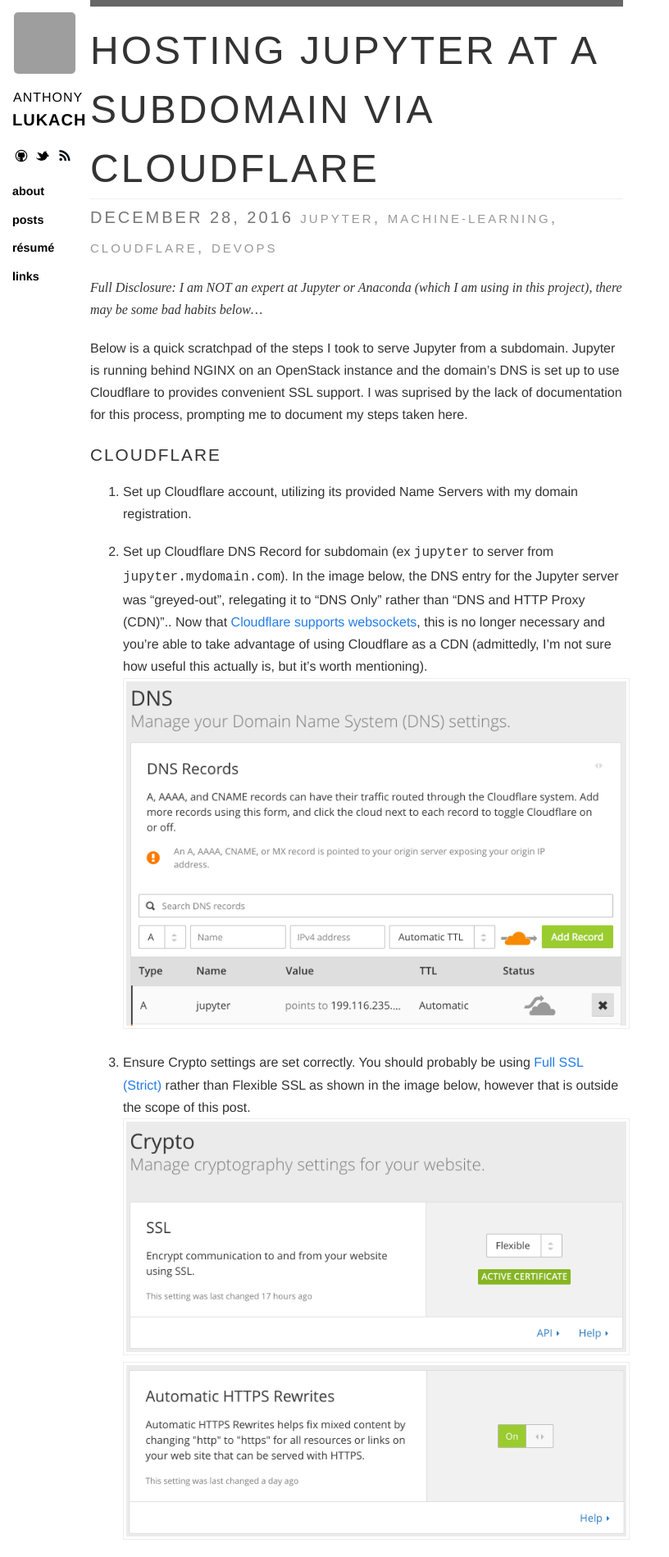
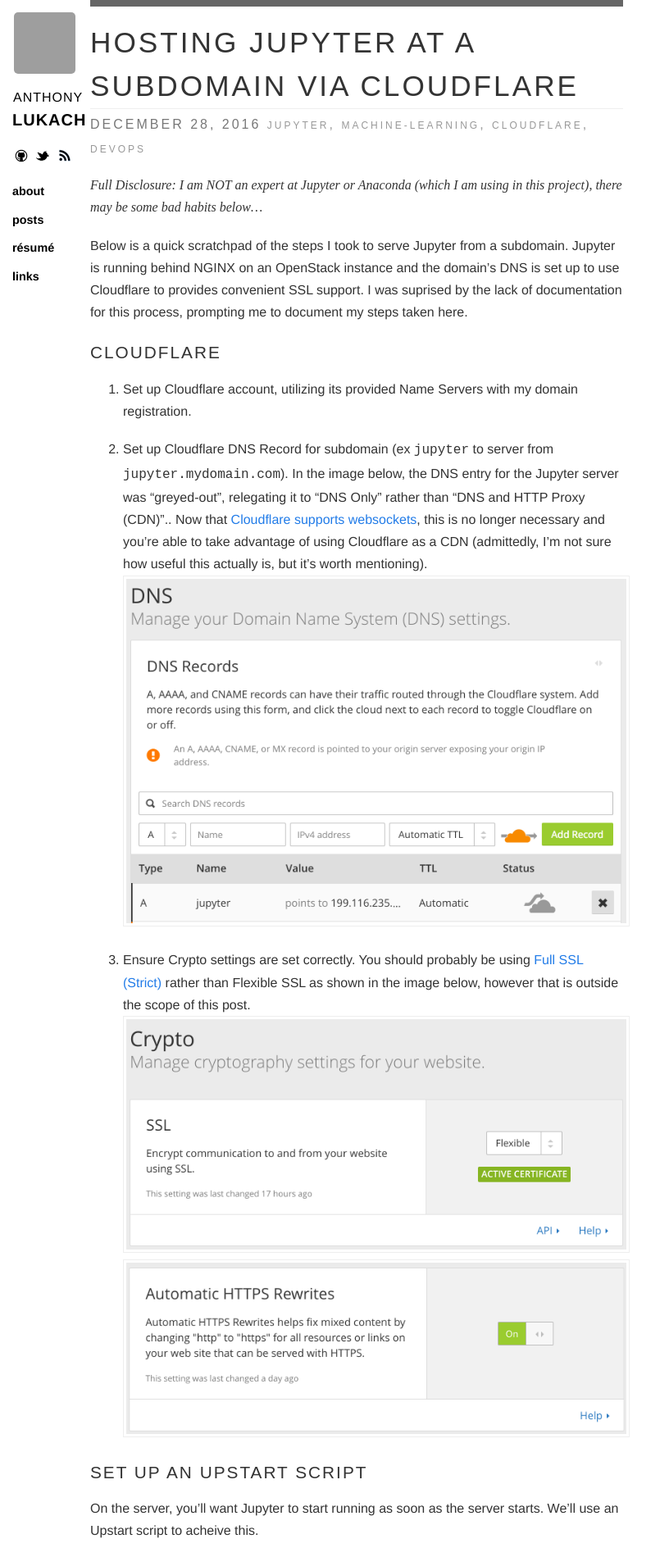
Before and after one commit to alukach/alukach.github.io, a Jekyll site: the page built from index.html, in a window 1280 px wide. Shown: the top 1899 px of the page at 82% size, without its empty margins (0-816 px from the left). Built offline with Jekyll 4.4.1, drawn with Linux system fonts in a browser that asks for light colours; nearby versions of some CDN libraries; the list of posts is cut into pages by our own code; grey boxes are pictures that could not be loaded.

Commit message:
Smaller headings

```diff
--- a/css/base.css
+++ b/css/base.css
@@ -87,8 +87,7 @@ hr {
     color: #333;
     text-decoration: none; }
   .content h1 a:hover {
-    border-bottom: 4px solid #333;
-     }
+    border-bottom: 4px solid #333; }
   .content h2 {
     color: #333;
     font-weight: normal; }
@@ -108,7 +107,7 @@ hr {
     color: #111;
     text-decoration: none; }
   .content h1 {
-    font-size: 3em;
+    font-size: 2.2em;
     font-family: Futura, 'Century Gothic', AppleGothic, sans-serif;
     font-weight: lighter;
     letter-spacing: 3px;
@@ -163,9 +162,9 @@ hr {
       color: #111;
       font-style: normal; }
   .content .byline {
-    margin-bottom: 17px;
+    margin-bottom: 1em;
     padding-left: 0px;
-    font-size: 1.25em;
+    font-size: 1em;
     color: #777;
     font-family: Futura, 'Century Gothic', AppleGothic, sans-serif;
     letter-spacing: 3px;
```
